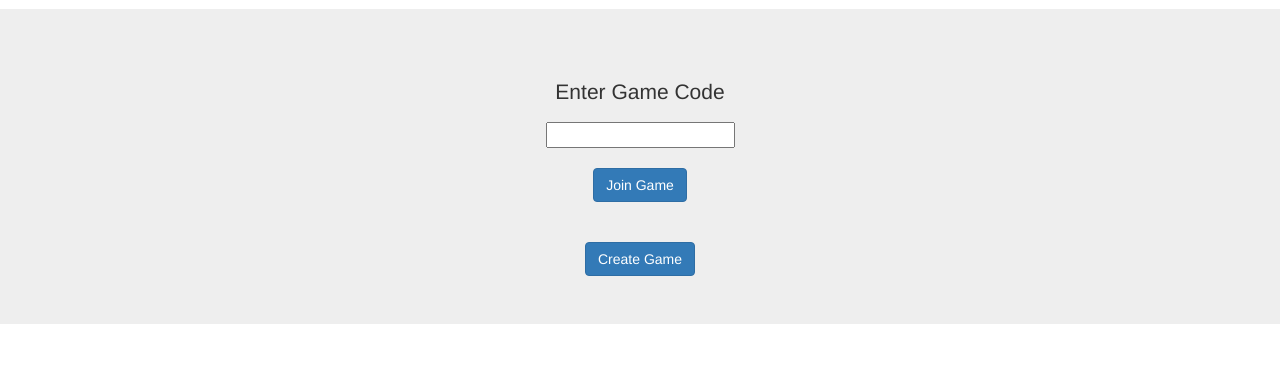
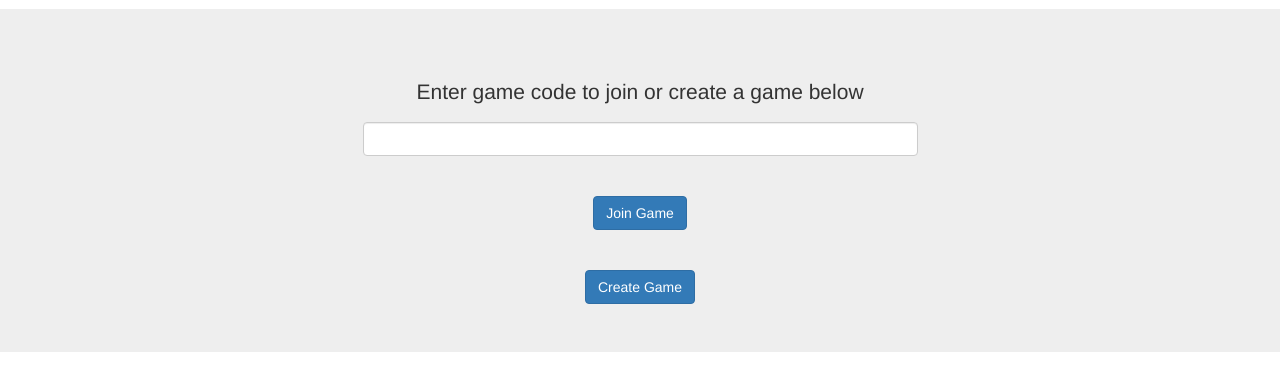
Before and after one commit to Goldtean/memewars, a Rails app: page / in a window 1280 px wide. Shown: the part 51-442 px from the top of the page. Run offline with Rails 7, Linux system fonts and the light colour scheme; a user stored in the database is signed in; style sheets or scripts are compiled from the project's sources; some libraries are stand-ins or nearby versions.

Commit message:
Curved rectangle join game input

```diff
--- a/app/assets/javascripts/immigrant.js
+++ b/app/assets/javascripts/immigrant.js
@@ -1,3 +1,9 @@
+$(document).ready(function() {
+  checkChatroomReadyStatus();
+  checkMemeSubmissionStatus();
+  checkVoteSubmissionStatus();
+})
+
 // Action Cable Slaves
 var checkChatroomReadyStatus = function() {
   if ($("#ready-players p").length > 2 && $("#ready-players p").length == $("#joined-players p").length) {
--- a/app/views/chatrooms/_chatroom_join.html.erb
+++ b/app/views/chatrooms/_chatroom_join.html.erb
@@ -1,7 +1,6 @@
 <div class="chatrooms">
-  <p>Enter Game Code</p>
-    <%= form_tag("/chatrooms/join", method: "post") do %>
-    <%= text_field_tag 'slug', nil, {placehoder: "Enter Game Code"} %>
+    <%= form_tag("/chatrooms/join", method: "post", class: "form-horizontal center col-xs-6 col-xs-offset-3") do %>
+    <%= text_field_tag 'slug', nil, class: "form-control" %>
     <br><br>
     <%= submit_tag("Join Game", class: "btn btn-primary") %>
     <% end %>
--- a/app/views/welcome/about.html.erb
+++ b/app/views/welcome/about.html.erb
@@ -16,6 +16,8 @@
 <div class="container text-center">
   <%if current_user%>
     <% if current_user.username %>
+
+    <div class="row"><p>Enter game code to join or create a game below</p></div>
       <div class="row">
         <%= render partial: 'chatrooms/chatroom_join', locals: {chatroom: @chatroom} %>
       </div>
```
